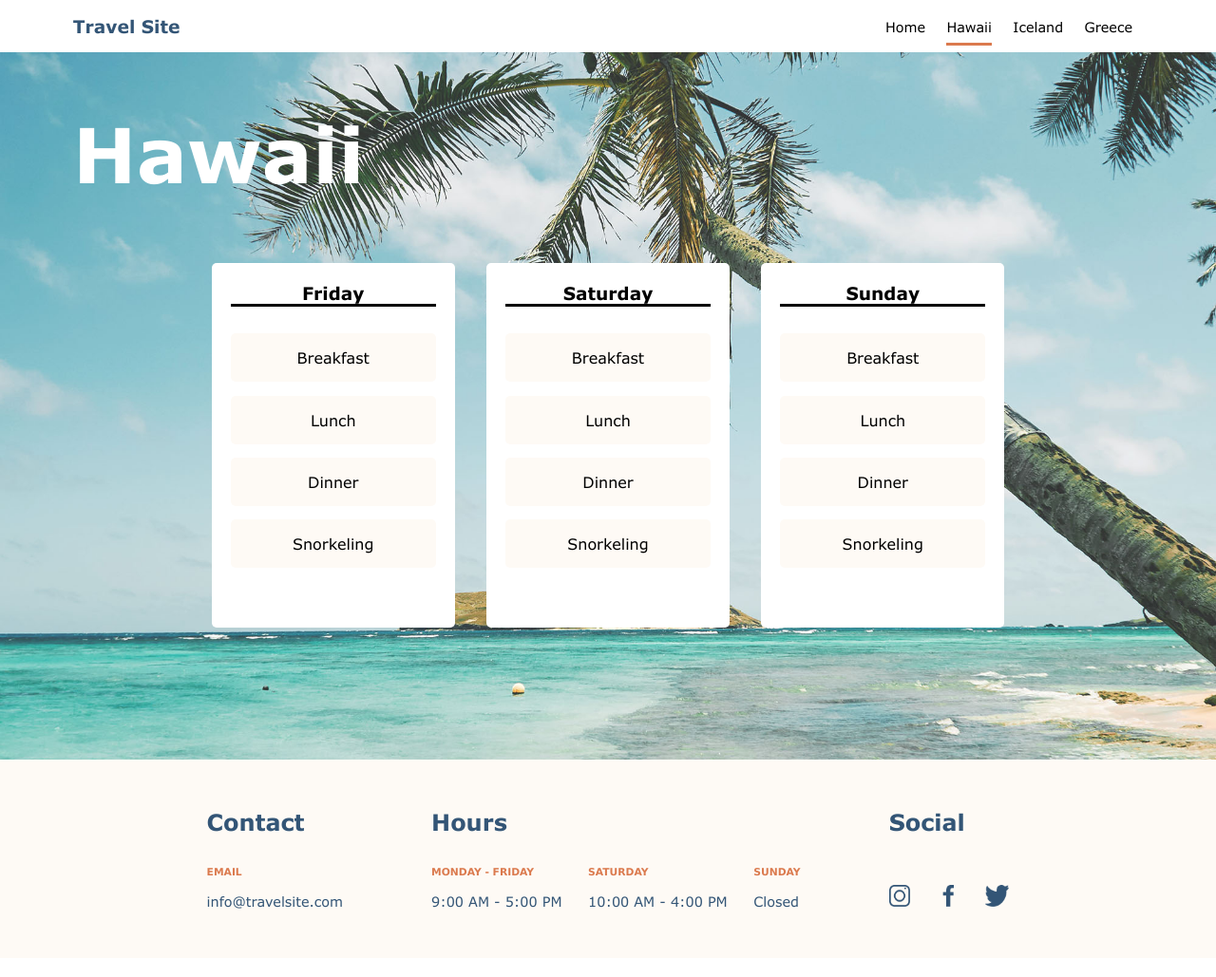
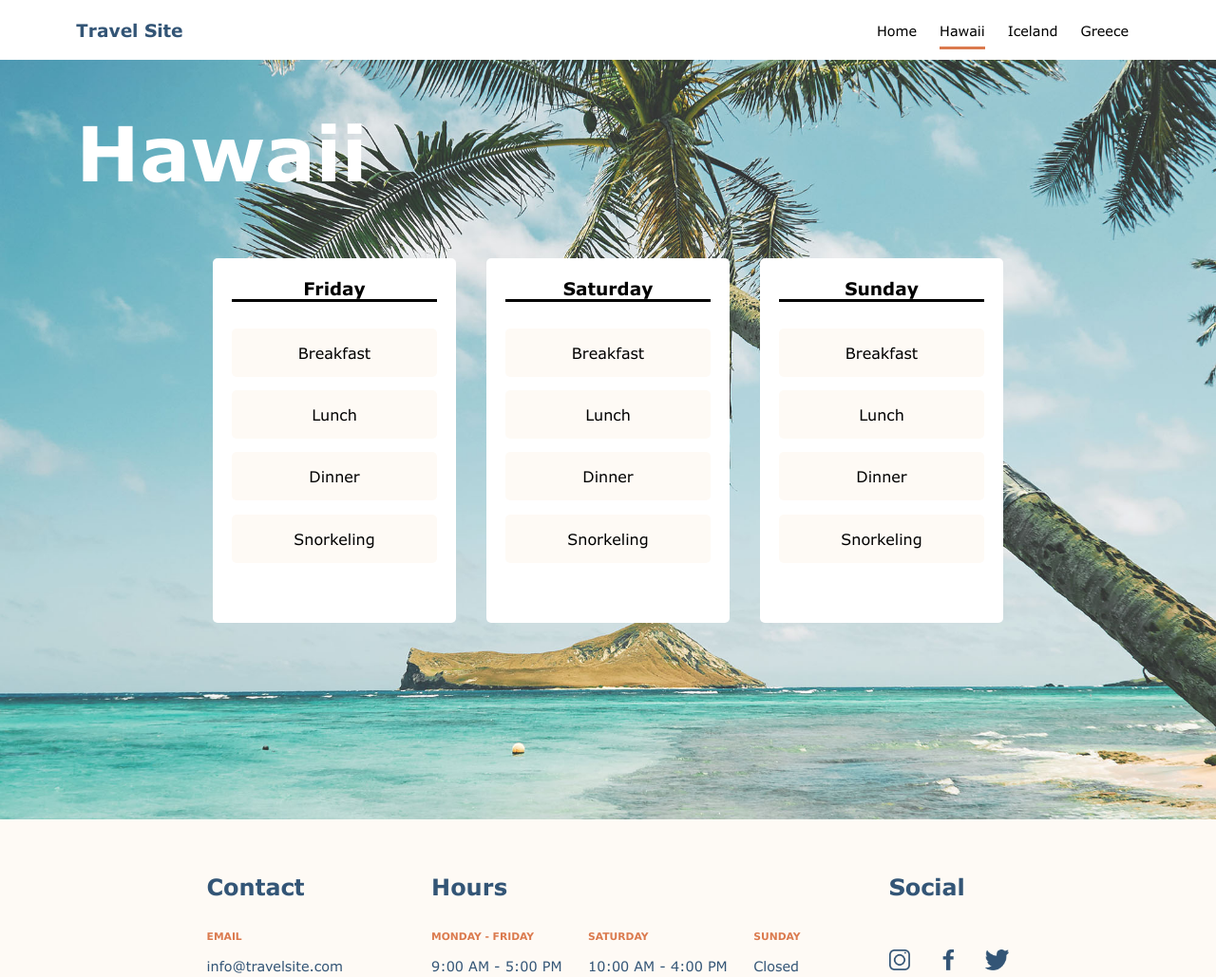
Before and after one commit to david-jiwon-park/travel-site, a plain HTML site: page pages/hawaii.html in a window 1280 px wide. Shown: the whole page at 95% size. Drawn offline with Linux system fonts and the light colour scheme; files whose address does not match are found by name.

Commit message:
Making updates to spacing between various elements

```diff
--- a/css/partials/_footer.scss
+++ b/css/partials/_footer.scss
@@ -2,7 +2,7 @@
 
 .footer {
     background-color: $color-background;
-    padding: 4% 17%;
+    padding: 3.5rem 17%;
     @include flex-space-between;
     &__title {
         font-family: $base-font-heavy;
--- a/css/partials/_hero.scss
+++ b/css/partials/_hero.scss
@@ -3,7 +3,7 @@
 .hero {
     background-color: $color-background;
     @include flex-space-between;
-    padding: 8% 6% 6%;
+    padding: 4rem 5rem;
     &__left-side {
         display: flex;
         flex-direction: column;
@@ -18,7 +18,7 @@
     &__slogan {
         font-size: 0.85rem;
         color: $color-text-primary;
-        padding: 2rem 0;
+        padding: 2.5rem 0;
     }
     &__button {
         color: $white;
@@ -30,6 +30,6 @@
         border-radius: 20px;
     }
     &__img {
-        height: 25rem;
+        height: 23rem;
     }
 }
--- a/css/partials/_itinerary.scss
+++ b/css/partials/_itinerary.scss
@@ -1,7 +1,10 @@
 /* Itinerary Styling */
 
 .itinerary {
-    padding: 0 6% 0;
+    display: flex;
+    flex-direction: column;
+    justify-content: center;
+    padding: 0 5rem 10rem;
     @include background-position-size;
     width: 100vw;
     height: 100vh;
@@ -18,7 +21,7 @@
         font-family: $base-font-heavy;
         color: $white;
         font-size: 5rem;
-        padding: 10% 0 6%;
+        padding-bottom: 4rem;
     }
     &__card-container {
         padding: 0 10% 0;
--- a/css/partials/_primary-nav.scss
+++ b/css/partials/_primary-nav.scss
@@ -1,10 +1,14 @@
 /* Primary Navigation Stlying */
 
+header {
+    position: sticky;
+    top: 0;
+}
+
 .primary-nav {
-    position: fixed;
     width: 100%;
     background-color: $white;
-    padding: 1.25% 6%;
+    padding: 1.25rem 5rem;
     @include flex-space-between;
     &__wordmark {
         font-family: $base-font-heavy;
@@ -17,7 +21,7 @@
         list-style: none;
     }
     &__list-item {
-        padding: 0 0.7rem;
+        padding: 0 0.75rem;
     }
     &__link {
         text-decoration: none;
--- a/css/partials/_recs.scss
+++ b/css/partials/_recs.scss
@@ -2,13 +2,13 @@
 
 .recs {
     background-color: $white;
-    padding: 4% 6% 7%;
+    padding: 4rem 5rem 6rem;
     &__header {
         font-family: $base-font-heavy;
         color: $color-text-primary;
     }
     &__card-container {
-        padding: 3% 8% 0;
+        padding: 2.5rem 8% 0;
         @include flex-space-evenly;
     }
     &__text {
```
Also changed, not shown: css/destinations.css, css/global.css, css/main.css, 3 other files.
